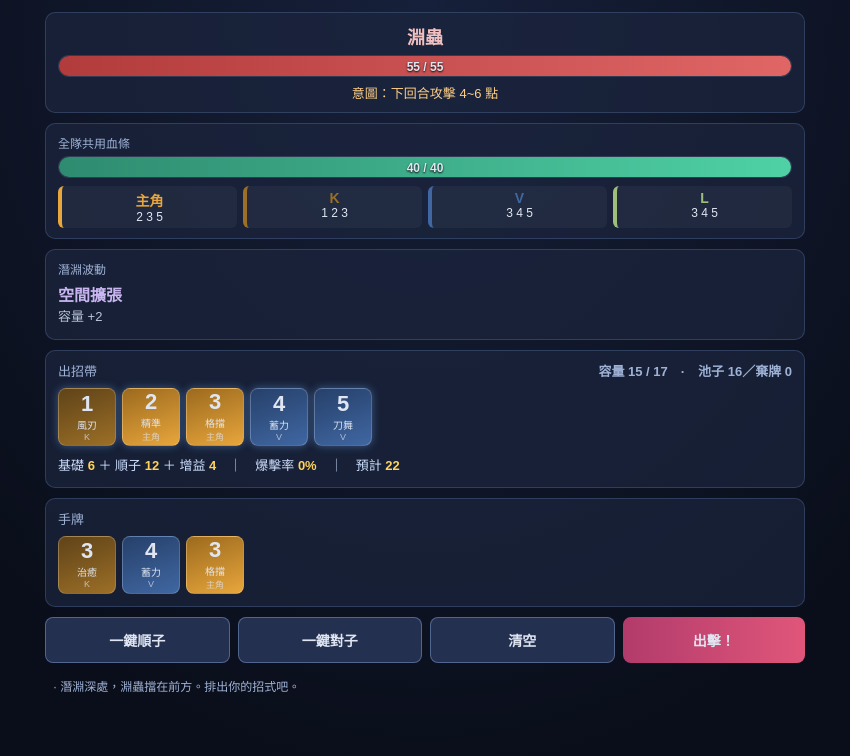
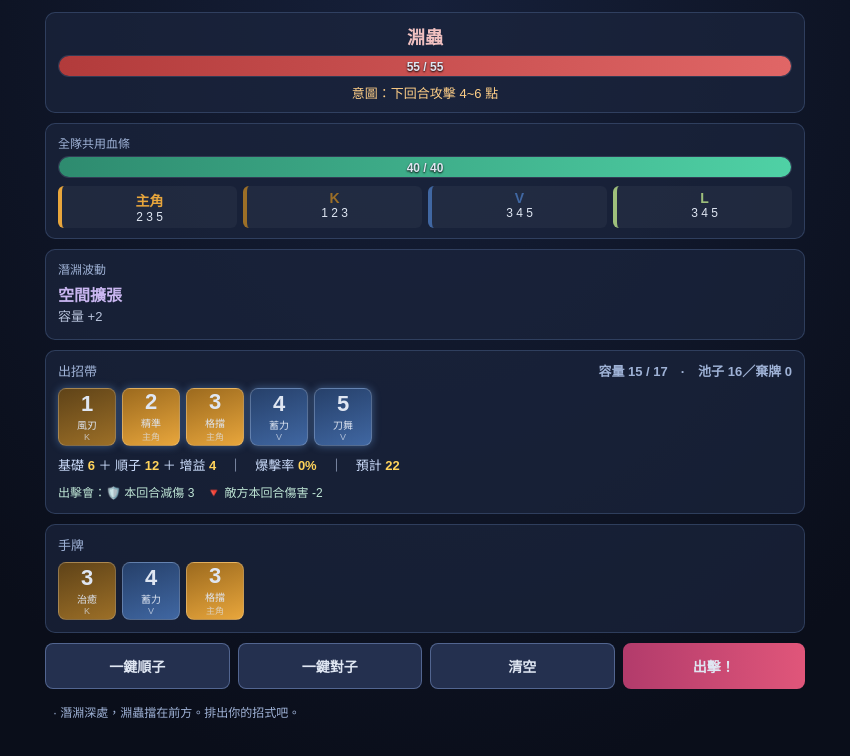
Before and after one commit to NightKorel/Dive_into_The_Depth, a plain HTML site: page index.html in a window 1280 px wide. Both pictures are taken after a click on the button "一鍵順子". Shown: the whole page, without its empty margins (215-1065 px from the left). Drawn offline with Linux system fonts and the light colour scheme.

Commit message:
出招帶加「出擊會發生什麼」效果清單(治療/減傷/敵傷-/冰封/命中/閃避/洞察)，讓玩家有感
Co-Authored-By: Claude Opus 4.8 <noreply@anthropic.com>
Claude-Session: https://claude.ai/code/session_01M9iyj3ynxaxiLaAAue4ECv

```diff
--- a/index.html
+++ b/index.html
@@ -40,6 +40,7 @@
     </div>
     <div id="seqSlots" class="tilebar"></div>
     <div id="calc" class="calc"></div>
+    <div id="seqEff" class="seqeff"></div>
   </div>
 
   <!-- 手牌 -->
--- a/js/game.js
+++ b/js/game.js
@@ -293,6 +293,20 @@ function render(){
   document.getElementById('calc').innerHTML = seq.length
     ? `基礎 <b>${sc.base}</b> ＋ 順子 <b>${sc.straight}</b>${sc.buff?` ＋ 增益 <b>${sc.buff}</b>`:''}　｜　爆擊率 <b>${sc.crit}%</b>　｜　預計 <b>${sc.preCrit}</b>${sc.crit?` ~ ${sc.preCrit*2}`:''}`
     : '把手牌點上來排序列……';
+  // 效果清單：把序列裡所有非傷害效果條列，讓玩家有感
+  const def = collectDef(seq);
+  let heal = 0; seq.forEach(t => heal += (t.skill.heal||0));
+  const effs = [];
+  if(heal) effs.push(`💚 治療 +${heal} 血`);
+  if(def.mitigate) effs.push(`🛡️ 本回合減傷 ${def.mitigate}`);
+  if(def.flat) effs.push(`🔻 敵方本回合傷害 -${def.flat}`);
+  if(def.minRoll) effs.push(`❄️ 敵人本回合骰最低傷害`);
+  if(def.accDown) effs.push(`🌫️ 敵命中 -${Math.round(def.accDown*100)}%`);
+  if(def.evade) effs.push(`💨 我方閃避 +${Math.round(def.evade*100)}%`);
+  if(seq.some(t=>t.skill.eff && t.skill.eff.foresight)) effs.push(`🔮 預知接下來的波動`);
+  document.getElementById('seqEff').innerHTML = seq.length
+    ? (effs.length ? '出擊會：' + effs.join('　') : '<span class="noeff">（這條沒有附帶效果，純輸出）</span>')
+    : '';
   document.getElementById('btnAttack').disabled = over || seq.length===0;
 }
 function floatNum(v, cls){
--- a/style.css
+++ b/style.css
@@ -67,6 +67,8 @@ body {
 /* 試算 */
 .calc { margin-top: 8px; font-size: 13px; color: #cfe0ff; line-height: 1.6; }
 .calc b { color: #ffd35b; }
+.seqeff { margin-top: 6px; font-size: 12px; color: #bfe6d6; line-height: 1.7; }
+.seqeff .noeff { color: #8090a8; }
 
 /* 按鈕 */
 #btnBar { display: flex; gap: 8px; }
```
